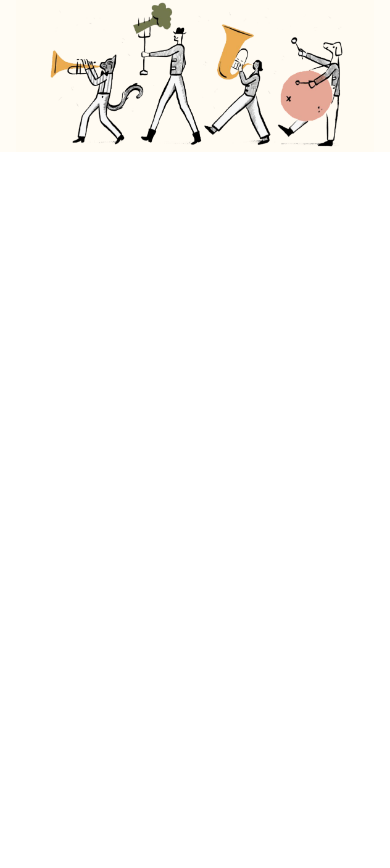
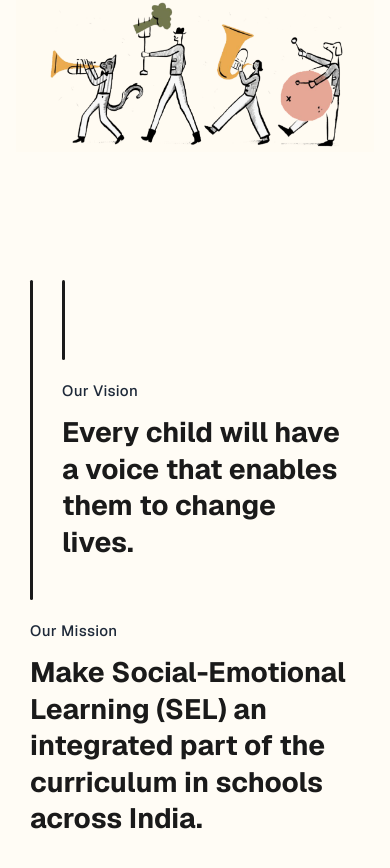
Before and after one commit to mokshchadha/slamoutloud, a Next.js app: page / in a window 390 px wide. Shown: the part 2223-3091 px from the top of the page. Before the commit the page ends 2375 px from the top, so only its background shows below. Built offline with nearby package versions, Linux system fonts and the light colour scheme.

Commit message:
vision mission added

```diff
--- a/src/app/components/homepage/VisionMission.tsx
+++ b/src/app/components/homepage/VisionMission.tsx
@@ -0,0 +1,80 @@
+import React from 'react';
+
+export default function VisionMission() {
+  return (
+    <section className="w-full bg-[#fffcf5] py-20 lg:py-32 font-sans overflow-hidden">
+      <div className="max-w-7xl mx-auto w-full">
+        {/* --- DESKTOP VIEW --- */}
+        <div className="hidden md:flex flex-row px-8 lg:px-20 gap-16 lg:gap-32 w-full justify-center text-[#1a1a1a]">
+
+          {/* Left Column (Vision) */}
+          <div className="flex-1 flex flex-col relative max-w-[500px]">
+            {/* The line for Vision - standard length */}
+            <div className="w-[2px] h-[100px] lg:h-[130px] bg-[#1a1a1a] mb-8 rounded-full" />
+
+            <p className="text-base lg:text-lg font-medium mb-5 tracking-wide">
+              Our Vision
+            </p>
+            <h2 className="text-3xl lg:text-4xl font-bold leading-snug lg:leading-[1.25] max-w-[420px]">
+              Every child will have a voice that enables them to change lives.
+            </h2>
+          </div>
+
+          {/* Right Column (Mission) */}
+          <div className="flex-1 flex flex-col relative max-w-[500px]">
+            {/* The line for Mission - longer to push it down */}
+            <div className="w-[2px] h-[260px] lg:h-[320px] bg-[#1a1a1a] mb-8 rounded-full" />
+
+            <p className="text-base lg:text-lg font-medium mb-5 tracking-wide">
+              Our Mission
+            </p>
+            <h2 className="text-3xl lg:text-4xl font-bold leading-snug lg:leading-[1.25] pr-4">
+              Make Social-Emotional Learning (SEL) an integrated part of the curriculum in schools across India.
+            </h2>
+          </div>
+
+        </div>
+
+        {/* --- MOBILE VIEW --- */}
+        <div className="flex flex-col md:hidden px-[30px] pt-12 pb-20 w-full text-[#1a1a1a]">
+
+          {/* Top section with lines */}
+          <div className="flex w-full">
+            {/* The gap for the Left Long Line */}
+            <div className="w-[32px] shrink-0 relative">
+               {/* This line goes all the way down, passing the Vision block, into the margin before Mission */}
+               <div className="absolute top-0 left-0 w-[2.5px] bg-[#1a1a1a] rounded-full" style={{ height: 'calc(100% + 40px)' }} />
+            </div>
+
+            {/* Vision Info */}
+            <div className="flex-1 flex flex-col relative">
+               {/* The shorter line for Vision */}
+               <div className="absolute top-0 left-0 w-[2.5px] h-[80px] bg-[#1a1a1a] rounded-full" />
+
+               <div className="pt-[100px]">
+                 <p className="text-[15px] font-medium mb-3 tracking-wide text-gray-800">
+                   Our Vision
+                 </p>
+                 <h2 className="text-[28px] leading-[1.3] font-bold pr-2">
+                   Every child will have a voice that enables them to change lives.
+                 </h2>
+               </div>
+            </div>
+          </div>
+
+          {/* Mission Info */}
+           <div className="flex flex-col w-full mt-[60px] relative">
+             <p className="text-[15px] font-medium mb-3 tracking-wide text-gray-800">
+               Our Mission
+             </p>
+             <h2 className="text-[28px] leading-[1.3] font-bold pr-2">
+               Make Social-Emotional Learning (SEL) an integrated part of the curriculum in schools across India.
+             </h2>
+          </div>
+
+        </div>
+
+      </div>
+    </section>
+  );
+}
--- a/src/app/page.tsx
+++ b/src/app/page.tsx
@@ -1,5 +1,6 @@
 import Header from "./components/homepage/Header";
 import Hero from "./components/homepage/Hero";
+import VisionMission from "./components/homepage/VisionMission";
 import WeareSOL from "./components/homepage/WeareSOL";
 import DidYouKnow from "./components/homepage/DidYouKnow";
 
@@ -10,6 +11,7 @@ export default function Home() {
       <Hero />
       <DidYouKnow />
       <WeareSOL />
+      <VisionMission />
     </main>
   );
 }
```
